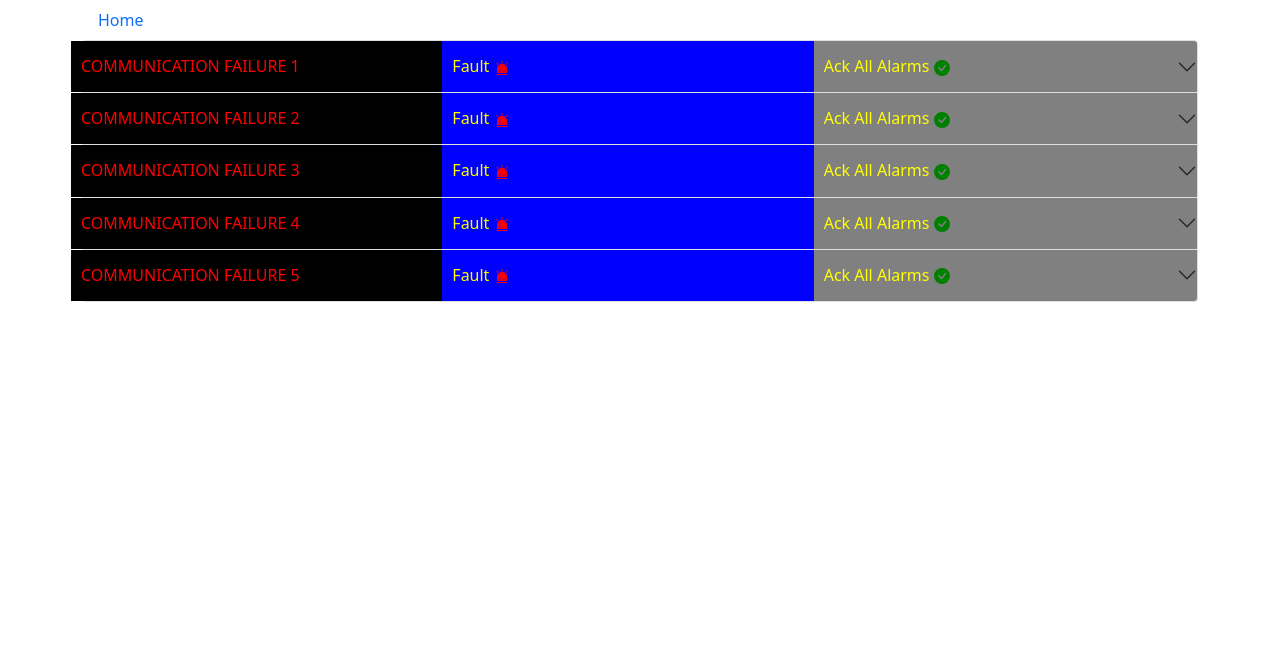
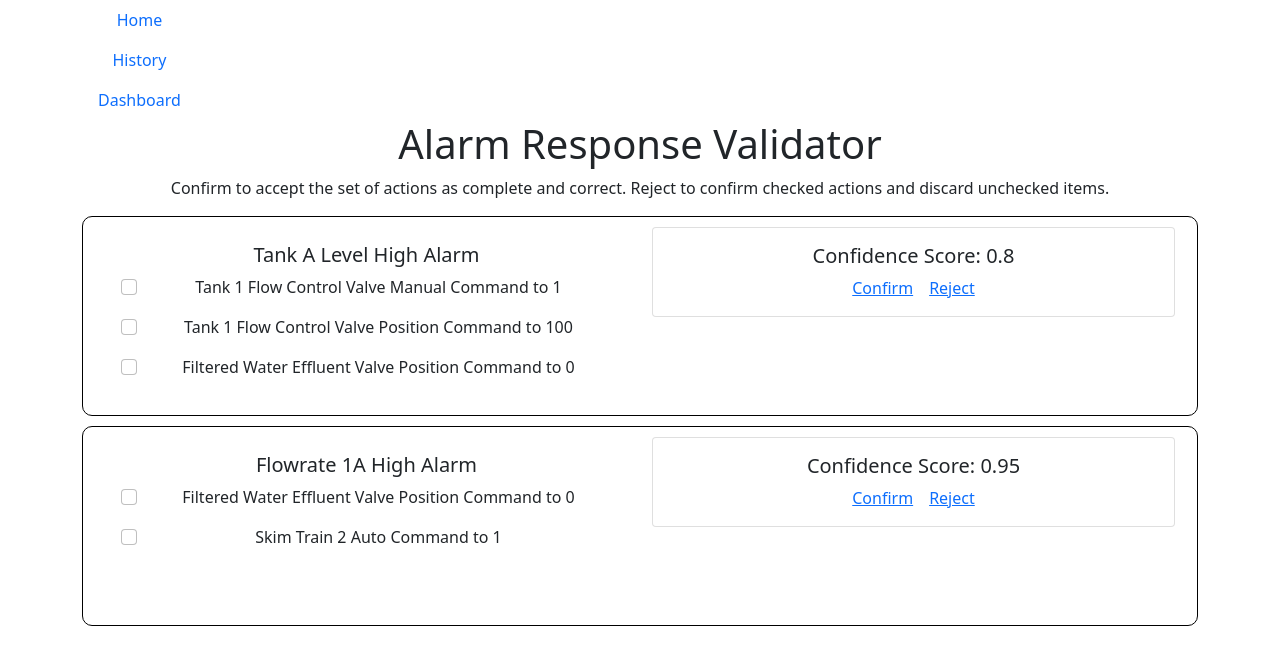
Before and after one commit to digitalartcrew/unleash-water-hackathon, a React (Create React App) app: page / in a window 1280 px wide. Shown: the top 664 px of the page. Built offline with nearby package versions, Linux system fonts and the light colour scheme.

Commit message:
row cards

```diff
--- a/src/App.css
+++ b/src/App.css
@@ -50,3 +50,15 @@
 .accordion-item .row {
   width: 100%;
 }
+
+.alarms__row {
+  height: 200px;
+  padding: 10px;
+  border: 1px solid #000;
+  border-radius: 10px;
+  margin-bottom: 10px;
+}
+
+.alarms__actions-cards {
+  border: none !important;
+}
--- a/src/App.js
+++ b/src/App.js
@@ -1,6 +1,6 @@
 import "./App.css";
 import "bootstrap/dist/css/bootstrap.min.css";
-import { Nav, Container } from "react-bootstrap";
+import { Nav, Navbar, Container } from "react-bootstrap";
 import { Outlet } from "react-router-dom";
 
 function App() {
@@ -9,6 +9,8 @@ function App() {
       <Nav>
         <Nav.Item>
           <Nav.Link href="/">Home</Nav.Link>
+          <Nav.Link href="/history">History</Nav.Link>
+          <Nav.Link href="/dashboard">Dashboard</Nav.Link>
         </Nav.Item>
       </Nav>
       <div className="content">
--- /dev/null
+++ b/src/components/pages/DashboardPage.js
@@ -0,0 +1,3 @@
+import React from "react";
+
+export const DashboardPage = () => <div>DashboardPage</div>;
--- /dev/null
+++ b/src/components/pages/HistoryPage.js
@@ -0,0 +1,3 @@
+import React from "react";
+
+export const HistoryPage = () => <div>HistoryPage</div>;
--- a/src/components/pages/HomePage.js
+++ b/src/components/pages/HomePage.js
@@ -1,199 +1,46 @@
 import React from "react";
 import { useState, useEffect } from "react";
-import Accordion from "react-bootstrap/Accordion";
 import Card from "react-bootstrap/Card";
+import Container from "react-bootstrap/Container";
 import Button from "react-bootstrap/Button";
 import Row from "react-bootstrap/Row";
 import Col from "react-bootstrap/Col";
 import Form from "react-bootstrap/Form";
-import { BsFillCheckCircleFill } from "react-icons/bs";
-import { AiTwotoneAlert } from "react-icons/ai";
 
 const alarmDataObjects = [
   {
-    id: 1,
-    description: "COMMUNICATION FAILURE 1",
-    startTime: new Date(),
-    endTime: new Date(),
-    priority: 1,
-    actions: [
+    alarmType: 1,
+    alarmDescription: "Tank A Level High Alarm",
+    recommendedActions: [
       {
-        id: 1,
-        equipmentId: 1,
-        command: "clean station",
-        timestamp: "some time stamp",
-        userId: "id of init operator",
+        tagName: "Tank 1 Flow Control Valve Manual Command",
+        command: 1,
       },
       {
-        id: 2,
-        equipmentId: 2,
-        command: "reset systems",
-        timestamp: "some time stamp",
-        userId: "id of init operator",
+        tagName: "Tank 1 Flow Control Valve Position Command",
+        command: 100,
       },
       {
-        id: 3,
-        equipmentId: 3,
-        command: "add chemicals",
-        timestamp: "some time stamp",
-        userId: "id of init operator",
+        tagName: "Filtered Water Effluent Valve Position Command",
+        command: 0,
+      },
+    ],
+    confidence: 0.8,
   },
   {
-        id: 4,
-        equipmentId: 4,
-        command: "replace engines",
-        timestamp: "some time stamp",
-        userId: "id of init operator",
+    alarmType: 2,
+    alarmDescription: "Flowrate 1A High Alarm",
+    recommendedActions: [
+      {
+        tagName: "Filtered Water Effluent Valve Position Command",
+        command: 0,
+      },
+      {
+        tagName: "Skim Train 2 Auto Command",
+        command: 1,
       },
     ],
-  },
-  {
-    id: 2,
-    description: "COMMUNICATION FAILURE 2",
-    startTime: new Date(),
-    endTime: new Date(),
-    priority: 1,
-    actions: [
-      {
-        id: 1,
-        equipmentId: 1,
-        command: "clean station",
-        timestamp: "some time stamp",
-        userId: "id of init operator",
-      },
-      {
-        id: 2,
-        equipmentId: 2,
-        command: "reset systems",
-        timestamp: "some time stamp",
-        userId: "id of init operator",
-      },
-      {
-        id: 3,
-        equipmentId: 3,
-        command: "add chemicals",
-        timestamp: "some time stamp",
-        userId: "id of init operator",
-      },
-      {
-        id: 4,
-        equipmentId: 4,
-        command: "replace engines",
-        timestamp: "some time stamp",
-        userId: "id of init operator",
-      },
-    ],
-  },
-  {
-    id: 3,
-    description: "COMMUNICATION FAILURE 3",
-    startTime: new Date(),
-    endTime: new Date(),
-    priority: 1,
-    actions: [
-      {
-        id: 1,
-        equipmentId: 1,
-        command: "clean station",
-        timestamp: "some time stamp",
-        userId: "id of init operator",
-      },
-      {
-        id: 2,
-        equipmentId: 2,
-        command: "reset systems",
-        timestamp: "some time stamp",
-        userId: "id of init operator",
-      },
-      {
-        id: 3,
-        equipmentId: 3,
-        command: "add chemicals",
-        timestamp: "some time stamp",
-        userId: "id of init operator",
-      },
-      {
-        id: 4,
-        equipmentId: 4,
-        command: "replace engines",
-        timestamp: "some time stamp",
-        userId: "id of init operator",
-      },
-    ],
-  },
-  {
-    id: 4,
-    description: "COMMUNICATION FAILURE 4",
-    startTime: new Date(),
-    endTime: new Date(),
-    priority: 1,
-    actions: [
-      {
-        id: 1,
-        equipmentId: 1,
-        command: "clean station",
-        timestamp: "some time stamp",
-        userId: "id of init operator",
-      },
-      {
-        id: 2,
-        equipmentId: 2,
-        command: "reset systems",
-        timestamp: "some time stamp",
-        userId: "id of init operator",
-      },
-      {
-        id: 3,
-        equipmentId: 3,
-        command: "add chemicals",
-        timestamp: "some time stamp",
-        userId: "id of init operator",
-      },
-      {
-        id: 4,
-        equipmentId: 4,
-        command: "replace engines",
-        timestamp: "some time stamp",
-        userId: "id of init operator",
-      },
-    ],
-  },
-  {
-    id: 5,
-    description: "COMMUNICATION FAILURE 5",
-    startTime: new Date(),
-    endTime: new Date(),
-    priority: 1,
-    actions: [
-      {
-        id: 1,
-        equipmentId: 1,
-        command: "clean station",
-        timestamp: "some time stamp",
-        userId: "id of init operator",
-      },
-      {
-        id: 2,
-        equipmentId: 2,
-        command: "reset systems",
-        timestamp: "some time stamp",
-        userId: "id of init operator",
-      },
-      {
-        id: 3,
-        equipmentId: 3,
-        command: "add chemicals",
-        timestamp: "some time stamp",
-        userId: "id of init operator",
-      },
-      {
-        id: 4,
-        equipmentId: 4,
-        command: "replace engines",
-        timestamp: "some time stamp",
-        userId: "id of init operator",
-      },
-    ],
+    confidence: 0.95,
   },
 ];
 
@@ -205,60 +52,49 @@ export const HomePage = () => {
   }, []);
 
   return (
-    <div>
-      <Accordion>
+    <Container>
+      <header>
+        <h1>Alarm Response Validator</h1>
+        <p>
+          Confirm to accept the set of actions as complete and correct. Reject
+          to confirm checked actions and discard unchecked items.
+        </p>
+      </header>
       {alarms?.map((el, ind) => (
-          <Accordion.Item eventKey={ind} key={ind}>
-            <Accordion.Header>
-              <Row>
-                <Col
-                  className="message"
-                  style={{ backgroundColor: "black", color: "red" }}
+        <Row className="alarms__row">
+          <Col>
+            <Card className="alarms__actions-cards">
+              <Card.Body>
+                <Card.Title>{el.alarmDescription}</Card.Title>
+                <Card.Text>
+                  {el.recommendedActions.map((el, ind) => (
+                    <Form key={ind}>
+                      <Form.Group
+                        className="mb-3"
+                        controlId="formBasicCheckbox"
                       >
-                  {el.description}
-                </Col>
-                <Col
-                  className="status"
-                  style={{ backgroundColor: "blue", color: "yellow" }}
-                >
-                  Fault <AiTwotoneAlert style={{ color: "red" }} />
-                </Col>
-                <Col
-                  className="date"
-                  style={{ backgroundColor: "gray", color: "yellow" }}
-                >
-                  Ack All Alarms{" "}
-                  <BsFillCheckCircleFill style={{ color: "green" }} />
-                </Col>
-              </Row>
-            </Accordion.Header>
-            <Accordion.Body>
-              {el.actions.map((el, ind) => (
-                <Form key={ind}>
-                  <Form.Group className="mb-3" controlId="formBasicCheckbox">
-                    <Form.Check type="checkbox" label={el.command} />
+                        <Form.Check
+                          type="checkbox"
+                          label={el.tagName + " to " + el.command}
+                        />
                       </Form.Group>
                     </Form>
                   ))}
-              <Card border="primary" style={{ width: "18rem" }}>
-                <Card.Header>Model Confidence</Card.Header>
-                <Card.Body>
-                  <Card.Title>77%</Card.Title>
-                  <Card.Text>
-                    SME Input
-                    <Button variant="primary" size="sm">
-                      Confirm
-                    </Button>{" "}
-                    <Button variant="secondary" size="sm">
-                      Reject
-                    </Button>
                 </Card.Text>
               </Card.Body>
             </Card>
-            </Accordion.Body>
-          </Accordion.Item>
+          </Col>
+          <Col>
+            <Card>
+              <Card.Body>
+                <Card.Title> Confidence Score: {el.confidence}</Card.Title>
+                <Card.Link href="#">Confirm</Card.Link>
+                <Card.Link href="#">Reject</Card.Link>
+              </Card.Body>
+            </Card>
+          </Col>
+        </Row>
       ))}
-      </Accordion>
-    </div>
+    </Container>
   );
 };
--- a/src/index.js
+++ b/src/index.js
@@ -3,6 +3,8 @@ import { createRoot } from "react-dom/client";
 import "./index.css";
 import App from "./App";
 import { HomePage } from "./components/pages/HomePage";
+import { DashboardPage } from "./components/pages/DashboardPage";
+import { HistoryPage } from "./components/pages/HistoryPage";
 import { BrowserRouter as Router, Route, Routes } from "react-router-dom";
 
 import reportWebVitals from "./reportWebVitals";
@@ -15,6 +17,8 @@ root.render(
     <Routes>
       <Route path="/" element={<App />}>
         <Route index element={<HomePage />} />
+        <Route path="/history" element={<HistoryPage />} />
+        <Route path="/dashboard" element={<DashboardPage />} />
       </Route>
     </Routes>
   </Router>
```
Lines whose indentation alone changed are shown as unchanged.
